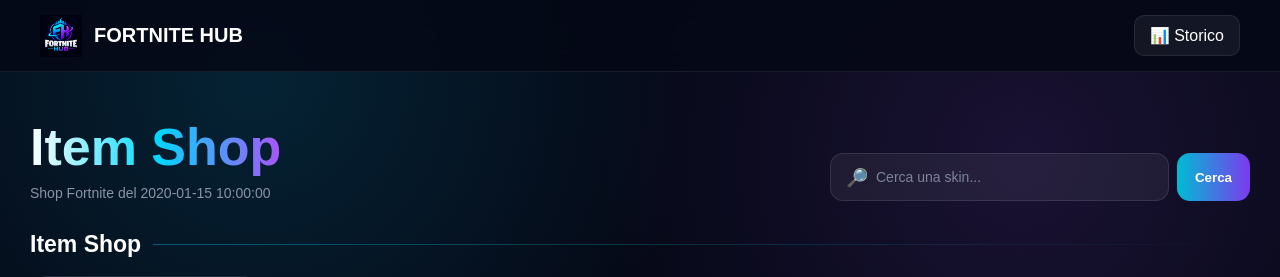
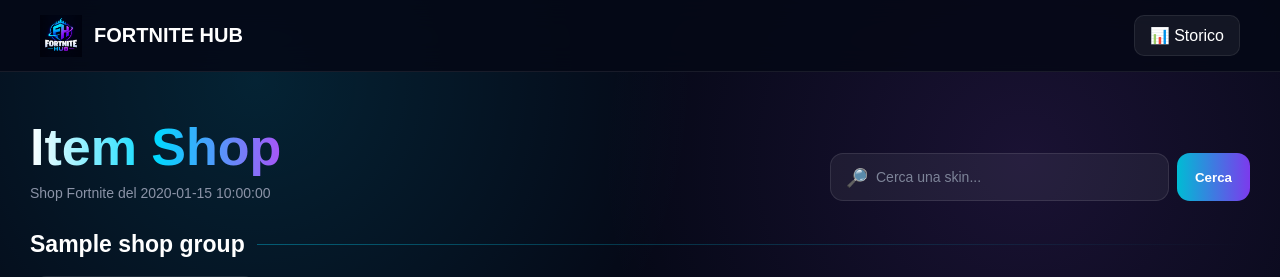
Before and after one commit to Eraldo1829/Fortnite-hub, a Flask app: template templates/skins.html in a window 1280 px wide. Shown: the top 277 px of the page. Run offline with Flask 3, Linux system fonts and the light colour scheme; the template is opened without the code that fills it: most values are stand-ins (such as "Sample title", 1, 10 or a date in 2020).

Commit message:
Update skins.html

```diff
--- a/templates/skins.html
+++ b/templates/skins.html
@@ -353,7 +353,7 @@
 
 
         /* ==================================================
-           SEARCH RESULT INFO
+           SEARCH RESULT
         ================================================== */
 
         .search-result {
@@ -381,7 +381,8 @@
 
         .search-result strong {
 
-            color: white;
+            color:
+                white;
         }
 
 
@@ -402,7 +403,7 @@
 
 
         /* ==================================================
-           GROUP
+           SHOP GROUP
         ================================================== */
 
         .shop-group {
@@ -1032,10 +1033,6 @@
 
         <!-- ==================================================
              SHOP
-
-             NOTA:
-             shop_groups è una LISTA, non un dizionario.
-             Quindi NON dobbiamo usare .items()
         ================================================== -->
 
         {% if shop_items %}
@@ -1044,10 +1041,10 @@
             {% if shop_groups %}
 
 
-                {% for group in shop_groups %}
-
-
-                    {% if group %}
+                {% for group_name, group_items in shop_groups %}
+
+
+                    {% if group_items %}
 
 
                         <section class="shop-group">
@@ -1056,17 +1053,7 @@
                             <div class="group-title">
 
                                 <h2>
-
-                                    {% if group is mapping %}
-
-                                        {{ group.get("name", "Item Shop") }}
-
-                                    {% else %}
-
-                                        Item Shop
-
-                                    {% endif %}
-
+                                    {{ group_name }}
                                 </h2>
 
                                 <div class="group-line"></div>
@@ -1075,17 +1062,6 @@
 
 
                             <div class="skins-grid">
-
-
-                                {% if group is mapping %}
-
-                                    {% set group_items = group.get("items", []) %}
-
-                                {% else %}
-
-                                    {% set group_items = group %}
-
-                                {% endif %}
 
 
                                 {% for item in group_items %}
```
